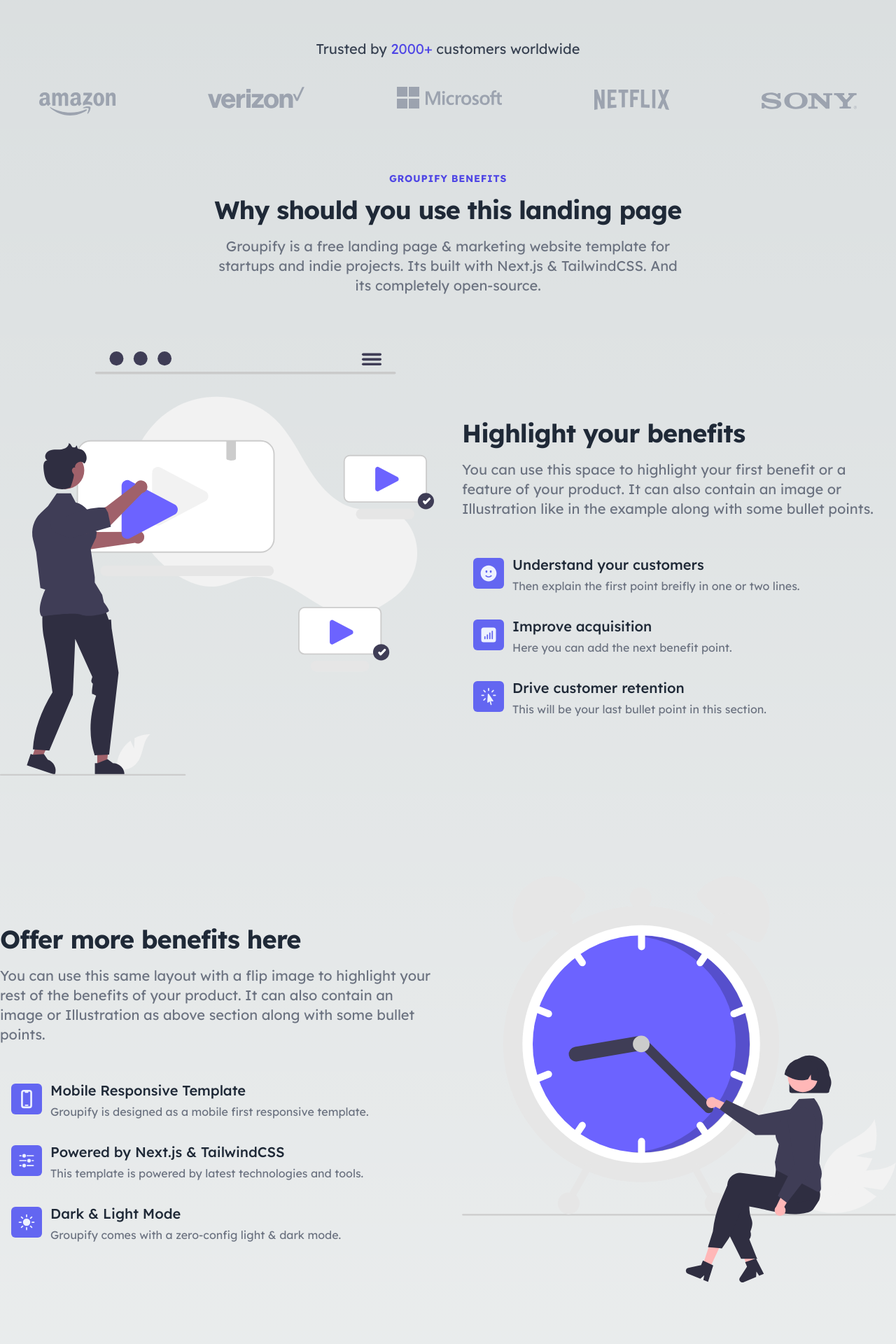
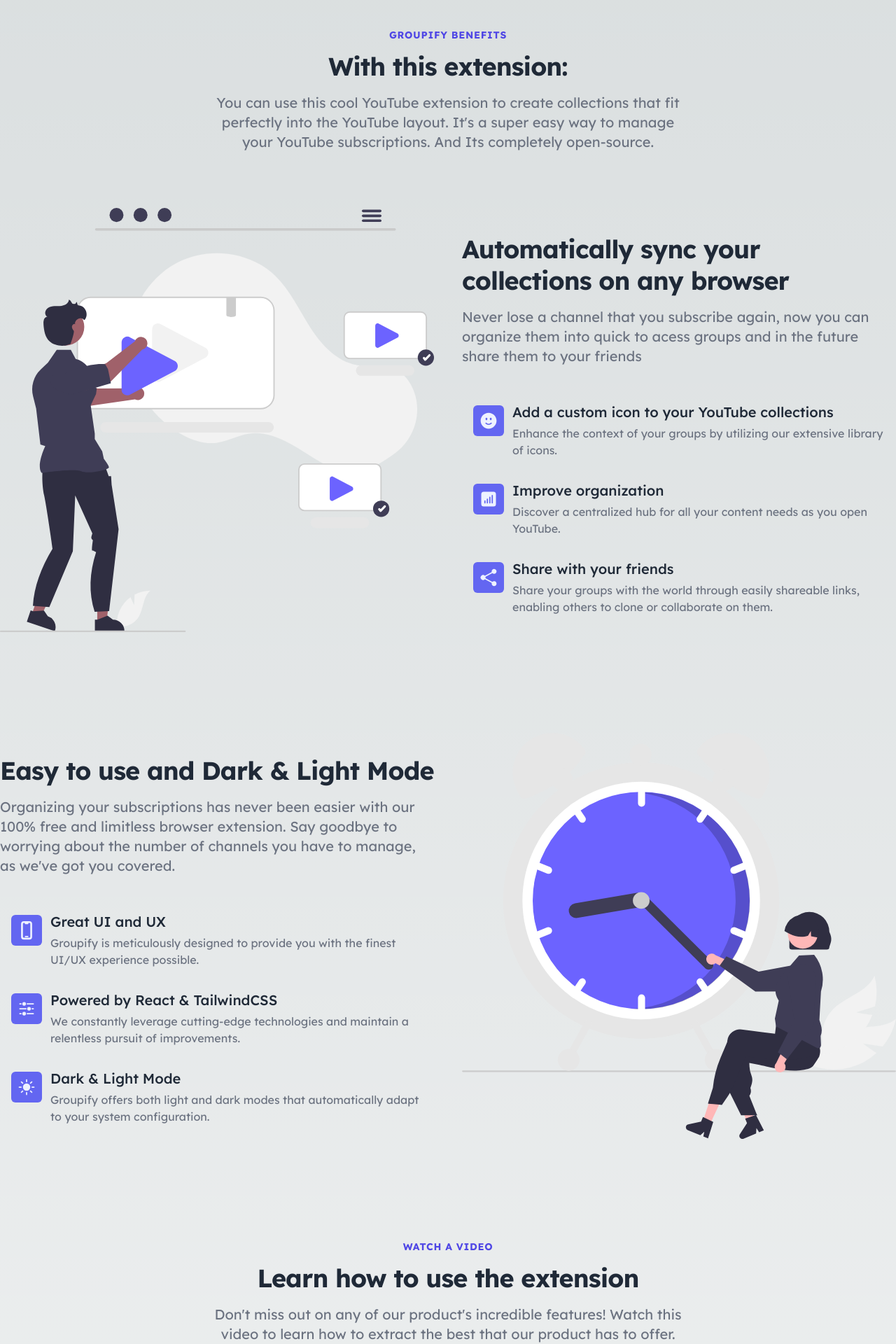
Before and after one commit to ArthurBugan/groupify.dev, a Next.js app: page / in a window 1280 px wide. Shown: the part 640-2560 px from the top of the page at 70% size. Built offline with nearby package versions, Linux system fonts and the light colour scheme.

Commit message:
remove placeholders, fix texts and header

```diff
--- a/app/components/data.tsx
+++ b/app/components/data.tsx
@@ -1,53 +1,53 @@
 import {
   FaceSmileIcon,
   ChartBarSquareIcon,
-  CursorArrowRaysIcon,
+  ShareIcon,
   DevicePhoneMobileIcon,
   AdjustmentsHorizontalIcon,
   SunIcon,
 } from "@heroicons/react/24/solid";
 
 const benefitOne = {
-  title: "Highlight your benefits",
-  desc: "You can use this space to highlight your first benefit or a feature of your product. It can also contain an image or Illustration like in the example along with some bullet points.",
+  title: "Automatically sync your collections on any browser",
+  desc: "Never lose a channel that you subscribe again, now you can organize them into quick to acess groups and in the future share them to your friends",
   image: "/images/benefit-one.svg",
   bullets: [
     {
-      title: "Understand your customers",
-      desc: "Then explain the first point breifly in one or two lines.",
+      title: "Add a custom icon to your YouTube collections",
+      desc: "Enhance the context of your groups by utilizing our extensive library of icons.",
       icon: <FaceSmileIcon />,
     },
     {
-      title: "Improve acquisition",
-      desc: "Here you can add the next benefit point.",
+      title: "Improve organization",
+      desc: "Discover a centralized hub for all your content needs as you open YouTube.",
       icon: <ChartBarSquareIcon />,
     },
     {
-      title: "Drive customer retention",
-      desc: "This will be your last bullet point in this section.",
-      icon: <CursorArrowRaysIcon />,
+      title: "Share with your friends",
+      desc: "Share your groups with the world through easily shareable links, enabling others to clone or collaborate on them.",
+      icon: <ShareIcon />,
     },
   ],
 };
 
 const benefitTwo = {
-  title: "Offer more benefits here",
-  desc: "You can use this same layout with a flip image to highlight your rest of the benefits of your product. It can also contain an image or Illustration as above section along with some bullet points.",
+  title: "Easy to use and Dark & Light Mode",
+  desc: "Organizing your subscriptions has never been easier with our 100% free and limitless browser extension. Say goodbye to worrying about the number of channels you have to manage, as we've got you covered.",
   image: "/images/benefit-two.svg",
   bullets: [
     {
-      title: "Mobile Responsive Template",
-      desc: "Groupify is designed as a mobile first responsive template.",
+      title: "Great UI and UX",
+      desc: "Groupify is meticulously designed to provide you with the finest UI/UX experience possible.",
       icon: <DevicePhoneMobileIcon />,
     },
     {
-      title: "Powered by Next.js & TailwindCSS",
-      desc: "This template is powered by latest technologies and tools.",
+      title: "Powered by React & TailwindCSS",
+      desc: "We constantly leverage cutting-edge technologies and maintain a relentless pursuit of improvements.",
       icon: <AdjustmentsHorizontalIcon />,
     },
     {
       title: "Dark & Light Mode",
-      desc: "Groupify comes with a zero-config light & dark mode. ",
+      desc: "Groupify offers both light and dark modes that automatically adapt to your system configuration. ",
       icon: <SunIcon />,
     },
   ],
--- a/app/components/faq.tsx
+++ b/app/components/faq.tsx
@@ -37,22 +37,36 @@
 
 const faqdata = [
   {
-    question: "Is this template completely free to use?",
-    answer: "Yes, this template is completely free to use.",
+    question: "Is this browser extension completely free to use?",
+    answer: "Yes, this browser extension is free to use.",
   },
   {
-    question: "Can I use it in a commercial project?",
-    answer: "Yes, this you can.",
+    question: "Can I donate to the project if I like it?",
+    answer: () => (
+      <div className="flex flex-row">
+        <p>Yes, you can </p>
+        <a
+          className="ml-1 text-indigo-600 hover:text-indigo-900 underline"
+          href="https://ko-fi.com/scriptingarthur"
+        >
+          Support the project.
+        </a>
+      </div>
+    ),
   },
   {
-    question: "What is your refund policy? ",
-    answer:
-      "If you're unhappy with your purchase for any reason, email us within 90 days and we'll refund you in full, no questions asked.",
-  },
-  {
-    question: "Do you offer technical support? ",
-    answer:
-      "No, we don't offer technical support for free downloads. Please purchase a support plan to get 6 months of support.",
+    question: "Is there any other way to help? ",
+    answer: () => (
+      <div className="flex flex-row">
+        <p>If you're happy remember to star the project on github</p>
+        <a
+          className="ml-1 text-indigo-600 hover:text-indigo-900 underline"
+          href="https://github.com/ArthurBugan/groupify"
+        >
+          Star us.
+        </a>
+      </div>
+    ),
   },
 ];
 
--- a/app/components/footer.tsx
+++ b/app/components/footer.tsx
@@ -4,7 +4,7 @@
 import Container from "./container";
 
 export default function Footer() {
-  const navigation = ["Product", "Features", "Pricing", "Company", "Blog"];
+  const navigation = ["Product", "Features", "Blog"];
   return (
     <div className="relative">
       <Container>
--- a/app/components/hero.tsx
+++ b/app/components/hero.tsx
@@ -4,7 +4,7 @@
   return (
     <>
       <Container className="flex flex-wrap">
-        <div className="mx-auto max-w-7xl px-4 sm:px-6 lg:px-8 pb-16 pt-20 text-center lg:pt-32">
+        <div className="mx-auto max-w-7xl px-4 sm:px-6 lg:px-8 pb-8 pt-20 text-center lg:pt-32">
           <h1 className="mx-auto max-w-4xl font-display text-5xl font-medium tracking-tight dark:text-slate-100 text-slate-900 sm:text-7xl">
             Grouping{" "}
             <span className="relative whitespace-nowrap text-indigo-600">
@@ -50,33 +50,6 @@
               </svg>
               <span className="ml-3">Star on github</span>
             </a>
-          </div>
-        </div>
-      </Container>
-
-      <Container>
-        <div className="flex flex-col justify-center">
-          <div className="text-xl text-center text-gray-700 dark:text-white">
-            Trusted by <span className="text-indigo-600">2000+</span> customers
-            worldwide
-          </div>
-
-          <div className="flex flex-wrap justify-center gap-5 mt-10 md:justify-around">
-            <div className="pt-2 text-gray-400 dark:text-gray-400">
-              <AmazonLogo />
-            </div>
-            <div className="text-gray-400 dark:text-gray-400">
-              <VerizonLogo />
-            </div>
-            <div className="text-gray-400 dark:text-gray-400">
-              <MicrosoftLogo />
-            </div>
-            <div className="pt-1 text-gray-400 dark:text-gray-400">
-              <NetflixLogo />
-            </div>
-            <div className="pt-2 text-gray-400 dark:text-gray-400">
-              <SonyLogo />
-            </div>
           </div>
         </div>
       </Container>
--- a/app/components/mobile-navbar.tsx
+++ b/app/components/mobile-navbar.tsx
@@ -5,7 +5,7 @@
 import Image from "next/image";
 
 const DisclosureComponents = () => {
-  const navigation = ["Product", "Features", "Pricing", "Company", "Blog"];
+  const navigation = ["Product", "Features", "Blog"];
 
   return (
     <Disclosure>
--- a/app/components/navbar.tsx
+++ b/app/components/navbar.tsx
@@ -3,7 +3,7 @@
 import MobileNavBar from "./mobile-navbar";
 
 const Navbar = () => {
-  const navigation = ["Product", "Features", "Pricing", "Company", "Blog"];
+  const navigation = ["Product", "Features", "Blog"];
 
   return (
     <div className="w-full">
@@ -16,7 +16,7 @@
             {navigation.map((menu, index) => (
               <li className="mr-3 nav__item" key={index}>
                 <Link
-                  href="/"
+                  href={"#" + menu.toLocaleLowerCase()}
                   className="inline-block px-4 py-2 text-lg font-normal text-gray-800 no-underline rounded-md dark:text-gray-200 hover:text-indigo-500 focus:text-indigo-500 focus:bg-indigo-100 focus:outline-none dark:focus:bg-gray-800"
                 >
                   {menu}
--- a/app/page.tsx
+++ b/app/page.tsx
@@ -16,28 +16,26 @@
       <Navbar />
       <Hero />
 
-      <SectionTitle
-        pretitle="Groupify Benefits"
-        title=" Why should you use this landing page"
-      >
+      <SectionTitle pretitle="Groupify Benefits" title=" With this extension:">
         <p className="max-w-2xl py-4 text-lg leading-normal text-gray-500 lg:text-xl xl:text-xl dark:text-gray-300">
-          Groupify is a free landing page & marketing website template for
-          startups and indie projects. Its built with Next.js & TailwindCSS. And
-          its completely open-source.
+          You can use this cool YouTube extension to create collections that fit
+          perfectly into the YouTube layout. It's a super easy way to manage
+          your YouTube subscriptions. And Its completely open-source.
         </p>
       </SectionTitle>
 
+      <p id="product" />
       <Benefits data={benefitOne} />
       <Benefits imgPos="right" data={benefitTwo} />
 
+      <p id="features" />
       <SectionTitle
         pretitle="Watch a video"
-        title="Learn how to fullfil your needs"
+        title="Learn how to use the extension"
       >
         <p className="max-w-2xl py-4 text-lg leading-normal text-gray-500 lg:text-xl xl:text-xl dark:text-gray-300">
-          This section is to highlight a promo or demo video of your product.
-          Analysts says a landing page with video has 3% more conversion rate.
-          So, don&apos;t forget to add one. Just like this.
+          Don't miss out on any of our product's incredible features! Watch this
+          video to learn how to extract the best that our product has to offer.
         </p>
       </SectionTitle>
 
@@ -48,8 +46,7 @@
         title="Here's what our customers said"
       >
         <p className="max-w-2xl py-4 text-lg leading-normal text-gray-500 lg:text-xl xl:text-xl dark:text-gray-300">
-          Testimonails is a great way to increase the brand trust and awareness.
-          Use this section to highlight your popular customers.
+          See what our users are talking about
         </p>
       </SectionTitle>
 
@@ -57,8 +54,8 @@
 
       <SectionTitle pretitle="FAQ" title="Frequently Asked Questions">
         <p className="max-w-2xl py-4 text-lg leading-normal text-gray-500 lg:text-xl xl:text-xl dark:text-gray-300">
-          Answer your customers possible questions here, it will increase the
-          conversion rate as well as support or chat requests.
+          Ensure you have no lingering doubts by checking our comprehensive FAQ
+          section.
         </p>
       </SectionTitle>
 
```
Also changed, not shown: app/components/testimonials.tsx (+16 -26 lines).
